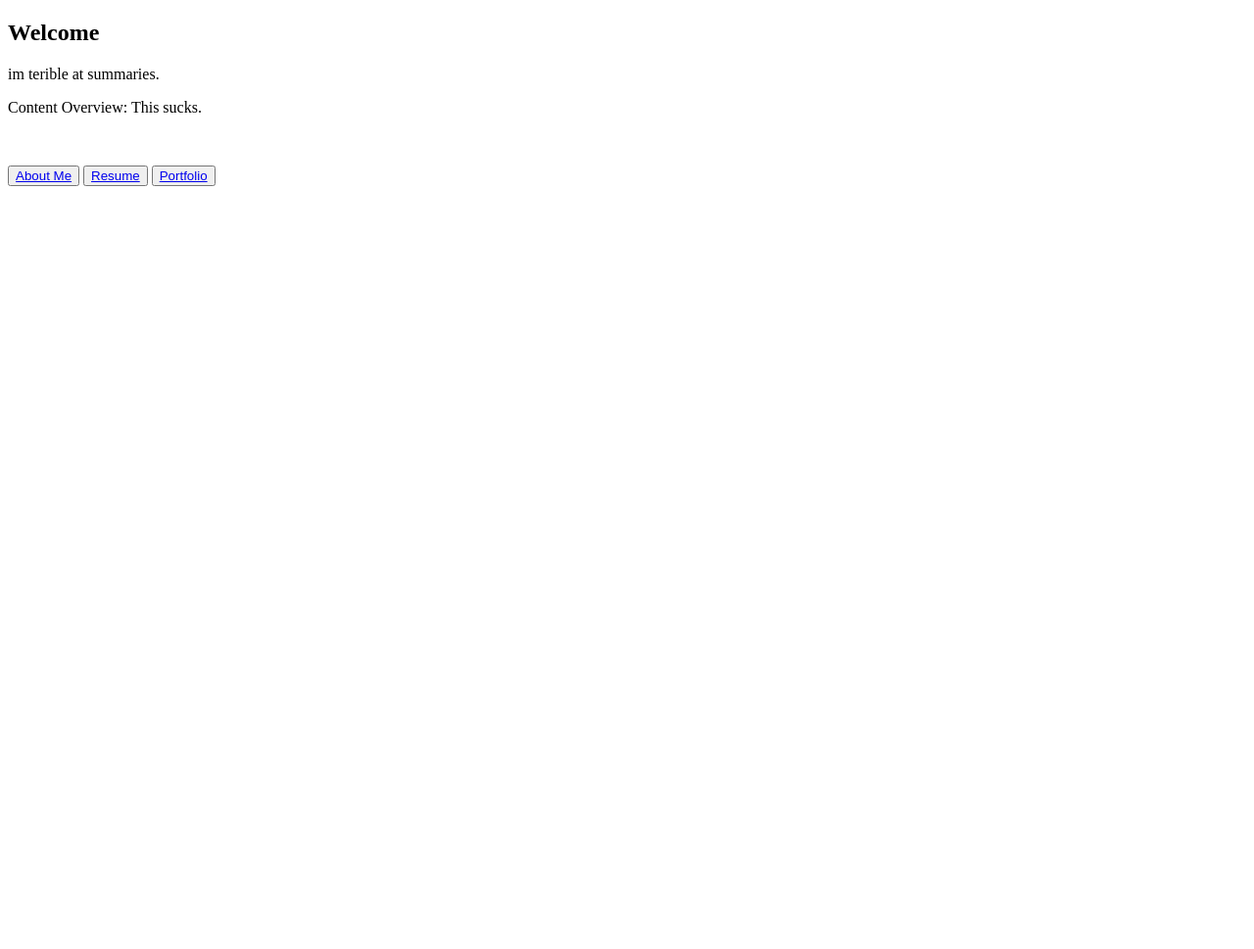
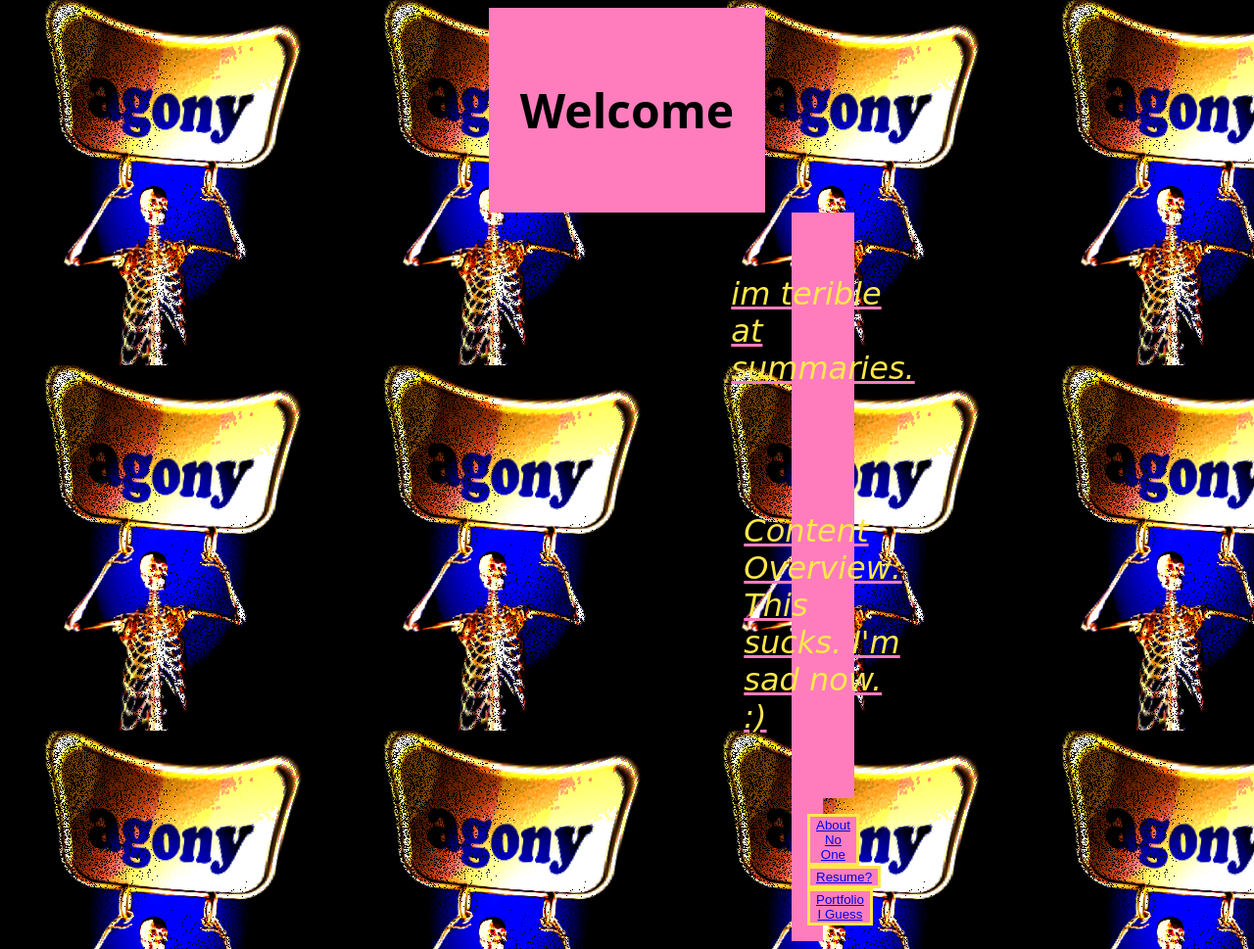
Before and after one commit to Carl-L013/Portfolio, a plain HTML site: page index.html in a window 1280 px wide. Shown: the whole page at 98% size. Before the commit the page ends 800 px from the top, so only its background shows below. Drawn offline with Linux system fonts and the light colour scheme; a web font is replaced by a local one.

Commit message:
stuff ig
this was less exhaiting than yesterfday. I htill hate it.

```diff
--- a/index.html
+++ b/index.html
@@ -13,10 +13,17 @@
     <a href="resume.html"></a>
     <link rel="stylesheet" href="styles.css">
     <script src="nothx.js"></script>
+    <link rel="preconnect" href="https://fonts.googleapis.com">
+    <link rel="preconnect" href="https://fonts.gstatic.com" crossorigin>
+    <link href="https://fonts.googleapis.com/css2?family=Honk&display=swap" rel="stylesheet">
+    <link rel="preconnect" href="https://fonts.googleapis.com">
+    <link rel="preconnect" href="https://fonts.gstatic.com" crossorigin>
+    <link href="https://fonts.googleapis.com/css2?family=Honk&family=Rancho&display=swap" rel="stylesheet">
+
 </head>
 
 <body>
-    <section class="header">
+    <section class="headdr">
         <h1>
             Welcome
         </h1>
@@ -30,17 +37,16 @@
 
     <section class="cont-ovrview">
         <p>
-         Content Overview: This sucks.
+            Content Overview: This sucks. I'm sad now. :)
         </p>
         <br>
-        <p>
 
-        </p>
     </section>
-
-    <button><a href="aboutme.html">About Me</a></button>
-    <button><a href="resume.html">Resume</a></button>
-    <button><a href="portfolio.html">Portfolio</a></button>
+    <section class="buttons">
+        <button type="submit"><a href="aboutme.html">About No One</a></button>
+        <button type="submit"><a href="resume.html">Resume?</a></button>
+        <button type="submit"><a href="portfolio.html">Portfolio I Guess</a></button>
+    </section>
 </body>
 
 </html>
--- a/styles.css
+++ b/styles.css
@@ -0,0 +1,69 @@
+body {
+    background: url(images/Agony.png);
+}
+
+
+.headdr {
+    background-color:rgb(255, 125, 188);
+    display:flex;
+    flex-wrap: wrap;
+    flex-flow: row;
+    justify-content: center;
+    justify-self: center;
+    font-family: "Honk", system-ui;
+    font-size: xx-large;
+    text-align: center;
+    margin-left: 25em;
+    margin-right: 25em;
+    padding: 1em;
+}
+
+.summary {
+    font-family: "Rancho", cursive;
+    font-size: xx-large;
+    display: flex;
+    flex-direction: row;
+    justify-content:center;
+    text-decoration: underline;
+    text-decoration-color: rgb(255, 125, 188);
+    font-style: oblique;
+    color: rgb(255, 231, 74);
+    background-color:rgb(255, 125, 188);
+    margin-left: 25em;
+    margin-right: 25em;
+    padding: 1em;
+}
+
+.cont-ovrview{
+    font-family: "Rancho", cursive;
+    font-size: xx-large;
+    display: flex;
+    flex-direction: row;
+    justify-content:center;
+    text-decoration: underline;
+    text-decoration-color: rgb(255, 125, 188);
+    font-style: oblique;
+    color: rgb(255, 231, 74);
+    margin-left: 25em;
+    margin-right: 25em;
+    padding: 1em;
+    background-color:rgb(255, 125, 188);
+}
+
+button {
+    display: block;
+    max-width: 300px;
+    margin:auto;
+    border:3px solid rgb(255, 231, 74);
+    background-color: rgb(255, 125, 188);
+    font-size: 14px 40px;
+    align-self: center;
+
+}
+
+.buttons {
+    background-color: rgb(255, 125, 188);
+    margin-left: 50em;
+    margin-right: 50em;
+    padding:1em;
+}
```
Also changed, not shown: Art.html (+6 -6 lines), Web.html (+6 -6 lines), Writing.html (+6 -6 lines), aboutme.html (+3 -3 lines), contact.html (+4 -4 lines), portfolio.html (+7 -7 lines), resume.html (+4 -4 lines), thank.html (+1 -0 lines), images/Agony.png (added).
